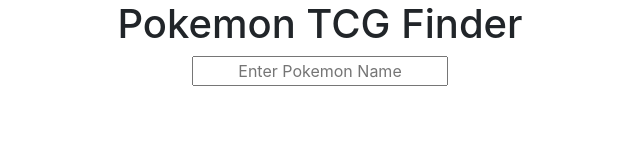
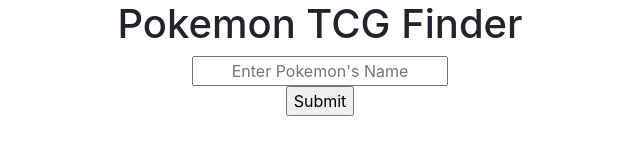
Before and after one commit to Umpoy/pokemon_tcg, a plain HTML site: page index.html in a window 1280 px wide. Shown: the whole page, without its empty margins (320-960 px from the left). Drawn offline with nearby package versions, Linux system fonts and the light colour scheme.

Commit message:
added form html

```diff
--- a/index.html
+++ b/index.html
@@ -10,7 +10,7 @@
     <link rel="stylesheet" href="https://maxcdn.bootstrapcdn.com/bootstrap/4.0.0/css/bootstrap.min.css" integrity="sha384-Gn5384xqQ1aoWXA+058RXPxPg6fy4IWvTNh0E263XmFcJlSAwiGgFAW/dAiS6JXm"
         crossorigin="anonymous">
 
-        <link rel="stylesheet" href="assets/css/style.css
+    <link rel="stylesheet" href="assets/css/style.css
         ">
 
     <title>Pokemon TCG Finder</title>
@@ -19,7 +19,13 @@
 <body>
     <div class="container">
         <h1>Pokemon TCG Finder</h1>
-        <input type="text" placeholder="Enter Pokemon Name">
+        <form autocomplete="off">
+            <div class="autocomplete">
+                <input type="text" id="pokemonName" placeholder="Enter Pokemon's Name">
+
+            </div>
+            <input type="submit">
+        </form>
     </div>
 
     <!-- Optional JavaScript -->
```
